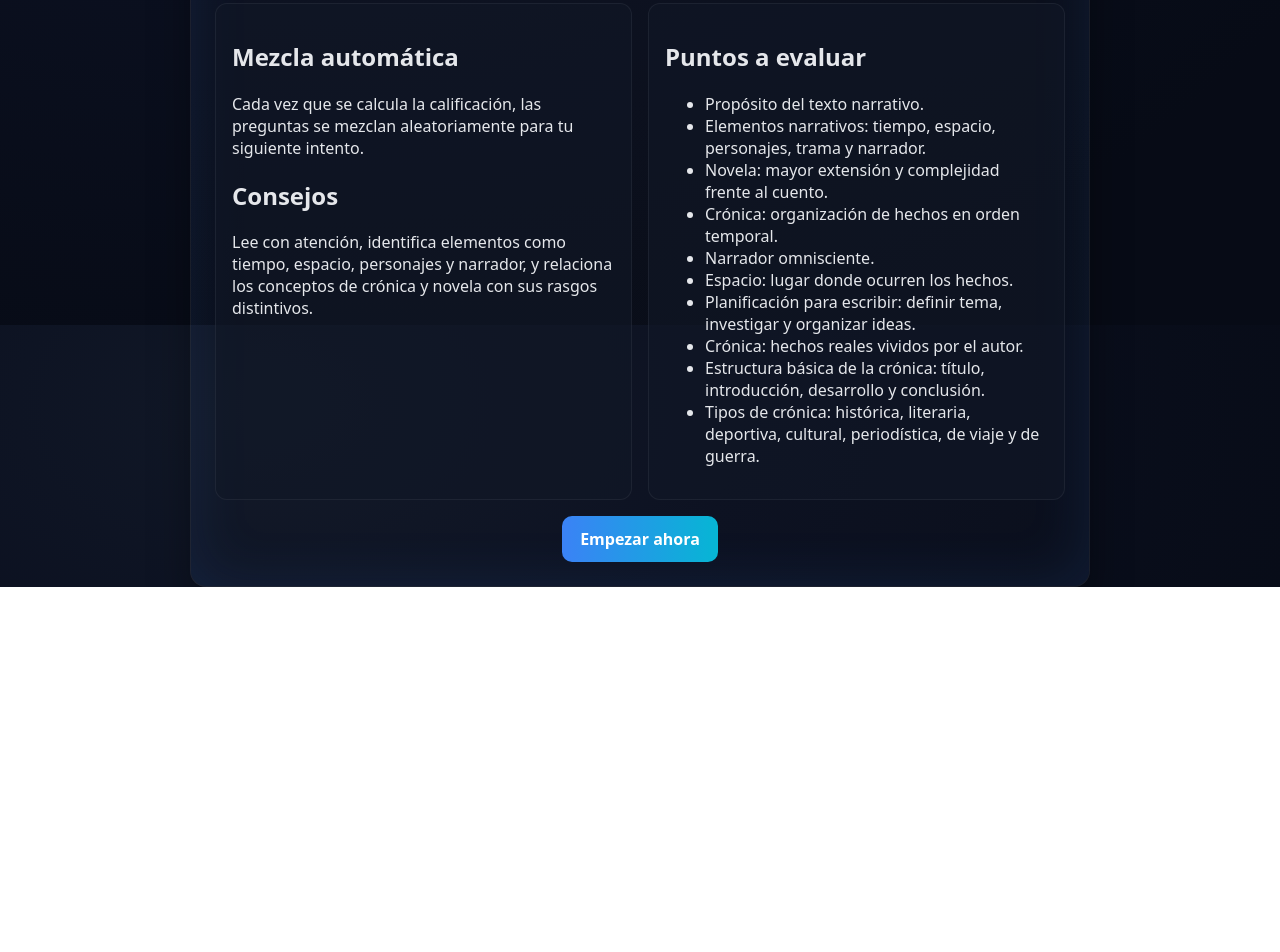
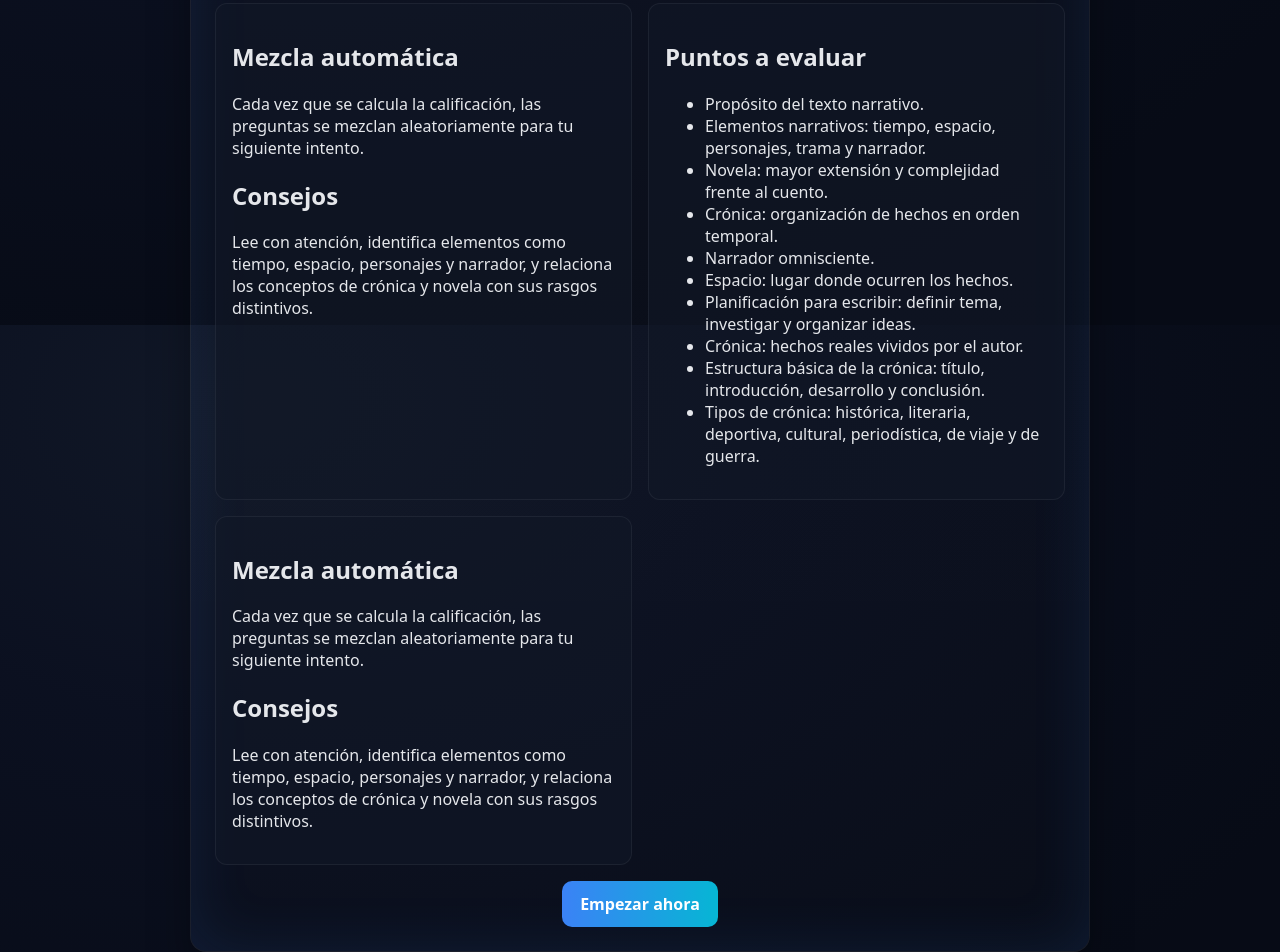
Before and after one commit to PracticantesProgramadores/tercer-simulaci-n-, a plain HTML site: page landing.html in a window 1280 px wide. Shown: the part 475-1427 px from the top of the page. Before the commit the page ends 1062 px from the top, so only its background shows below. Drawn offline with Linux system fonts and the light colour scheme.

Commit message:
Update landing.html

```diff
--- a/landing.html
+++ b/landing.html
@@ -60,6 +60,17 @@
           <li>Tipos de crónica: histórica, literaria, deportiva, cultural, periodística, de viaje y de guerra.</li>
         </ul>
       </div>
+       <div class="feature">
+        <h2>Mezcla automática</h2>
+        <p>
+          Cada vez que se calcula la calificación, las preguntas se mezclan aleatoriamente para tu siguiente intento.
+        </p>
+          <h2>Consejos</h2>
+        <p>
+          Lee con atención, identifica elementos como tiempo, espacio, personajes y narrador, y relaciona los conceptos
+          de crónica y novela con sus rasgos distintivos.
+        </p>
+      </div>
     </section>
     <div class="actions">
       <a href="quiz.html" class="btn">Empezar ahora</a>
```
